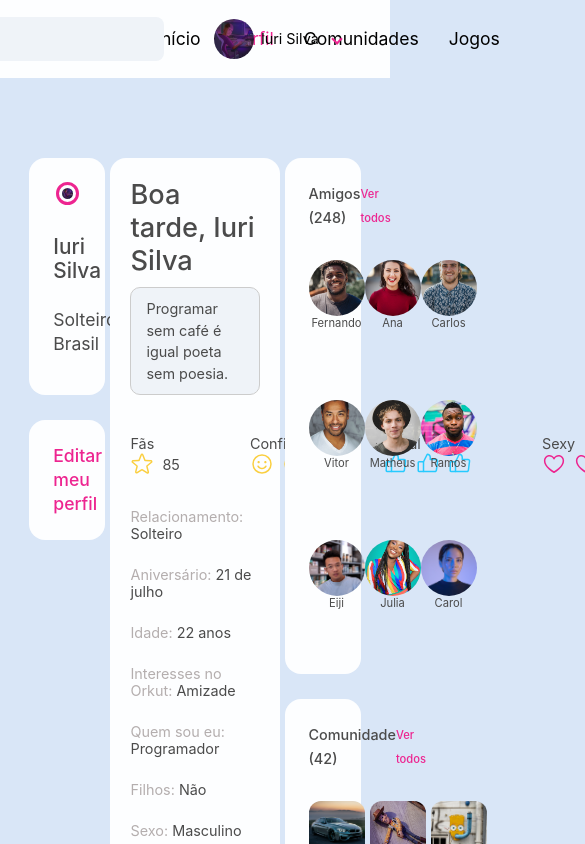
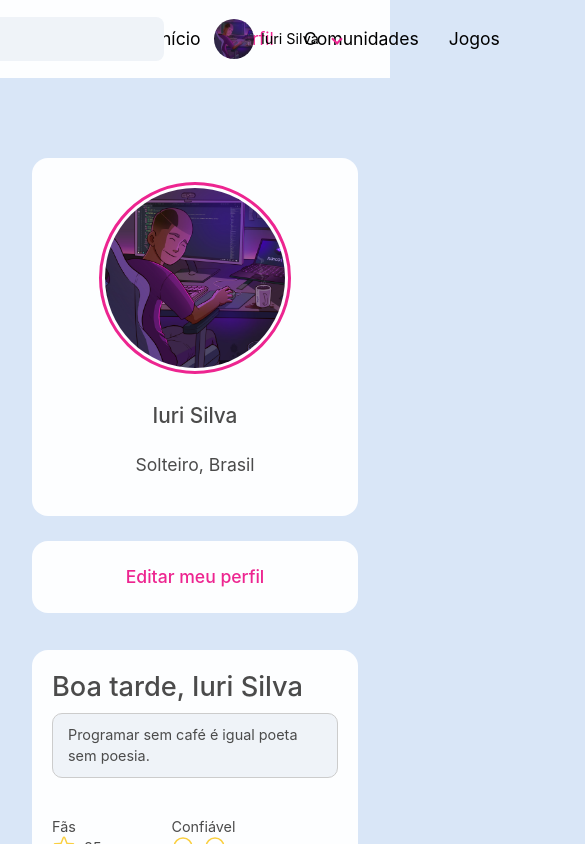
Before and after one commit to diegoframos81/Compass-Second-Challenge, a React (Vite) app in the folder Compass Challenger/: page / in a window 390 px wide. Shown: the top 844 px of the page, 585 px wide, since content can reach past the window. Built offline with nearby package versions, Linux system fonts and the light colour scheme.

Commit message:
Responsivity: mobile (under 1280w)

```diff
--- a/Compass Challenger/src/App.css
+++ b/Compass Challenger/src/App.css
@@ -38,3 +38,41 @@
 .right-section {
   width: 23%;
 }
+
+@media screen and (max-width: 1279px) {
+
+  .body-content {
+    flex-direction: column;
+    width: 100%;
+    gap: 2.3rem;
+  }
+
+  .profile-section {
+    align-self: center;
+    padding: 0rem 2rem;
+  }
+
+  .left-section {
+    width: 100%;
+  }
+
+  .center-section {
+    width: 100%;
+  }
+
+  .right-section {
+    width: 100%;
+  }
+
+  .user-value .bordered-word:nth-child(2){
+    display: none;
+  }
+
+  .user-value .bordered-word:nth-child(3) {
+    display: none;
+  }
+
+  .user-tags-items {
+    flex-wrap: wrap;
+  }
+}
--- a/Compass Challenger/src/components/profile-card.css
+++ b/Compass Challenger/src/components/profile-card.css
@@ -3,8 +3,8 @@
     border: 3px solid #ED2590;
     padding: 3px;
     object-fit: cover;
-    height: 25%;
-    width: 80%;
+    height: 12rem;
+    width: 12rem;
     align-self: center;
     aspect-ratio: 1 / 1;
 }
--- a/Compass Challenger/src/components/userTags.tsx
+++ b/Compass Challenger/src/components/userTags.tsx
@@ -8,7 +8,7 @@
 const UserTags: React.FC = () => {
   return (
     <div className="user-tags">
-      <ul>
+      <ul className='user-tags-items'>
         <li>
           <span>Fãs</span>
           <div className="tag-content">
```
Also changed, not shown: Compass Challenger/src/components/userInfo.tsx (indentation only).
